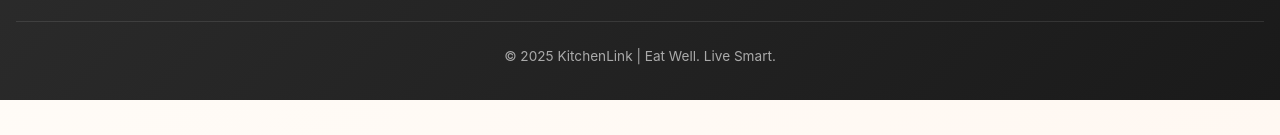
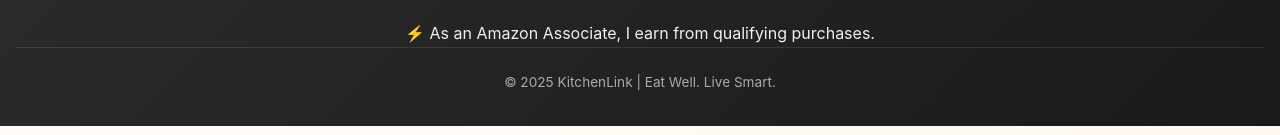
Before and after one commit to Virapub/ecook, a plain HTML site: page index.html in a window 1280 px wide. Shown: the part 665-800 px from the top of the page. Drawn offline with Linux system fonts and the light colour scheme; a script that the page names is missing.

Commit message:
Update index.html

```diff
--- a/index.html
+++ b/index.html
@@ -60,7 +60,10 @@
                 </ul>
             </div>
         </div>
-        <div class="copyright">
+        <p class="disclosure">
+    ⚡️ As an Amazon Associate, I earn from qualifying purchases.
+  </p>
+  <div class="copyright">
             © 2025 KitchenLink | Eat Well. Live Smart.
         </div>
     </footer>
```
